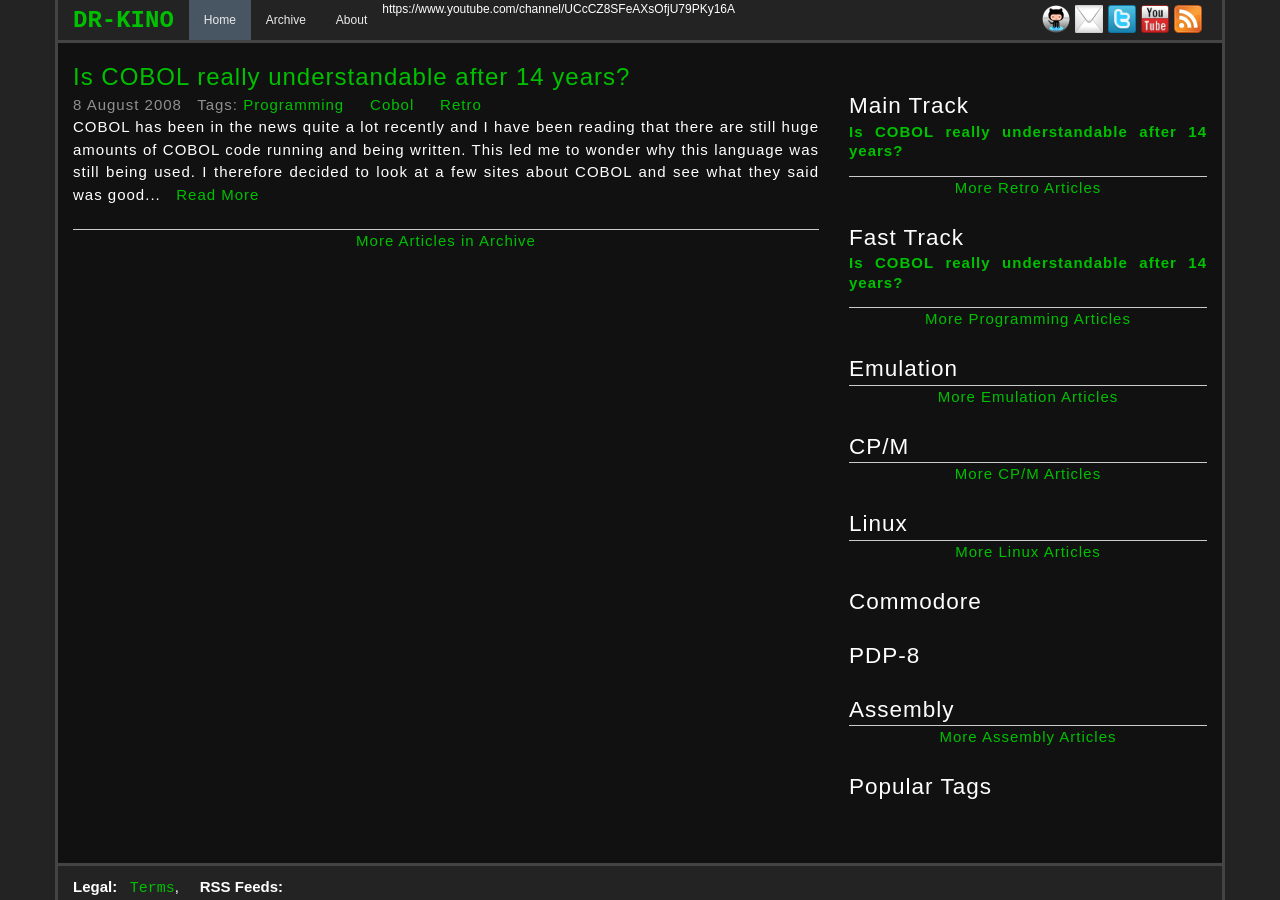
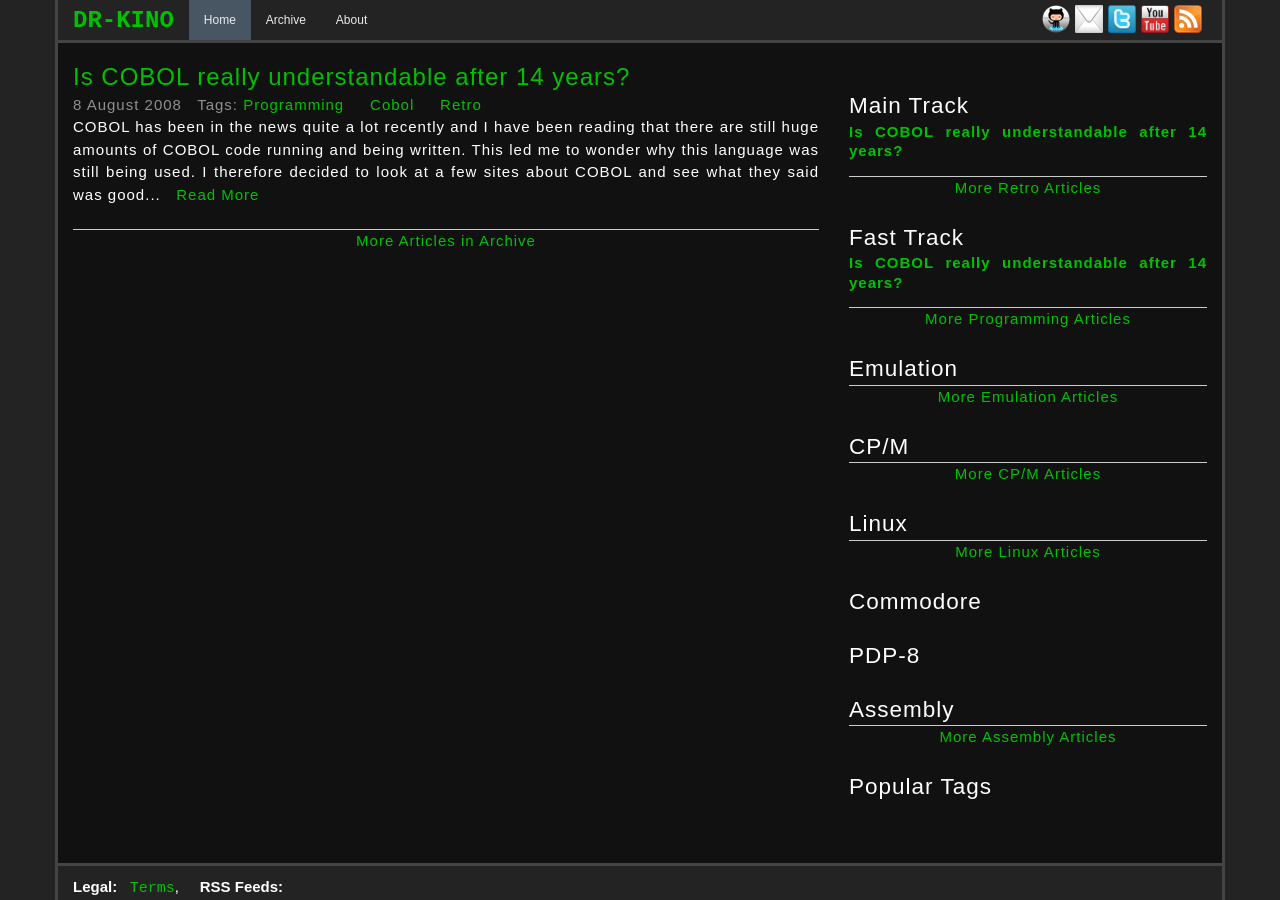
Before and after one commit to dr-kino/dr-kino.github.io, a Jekyll site: the page built from index.html, in a window 1280 px wide and 900 px high. Built offline with Jekyll 4.4.1, drawn with Linux system fonts in a browser that asks for light colours; nearby versions of some CDN libraries; comment, search, counter and statistics services are not loaded; some of the changed lines change nothing that is shown.

Commit message:
Initial commit

```diff
--- a/_includes/header.html
+++ b/_includes/header.html
@@ -51,7 +51,6 @@
       </a>
 
       <!-- From: http://www.buttonshut.com/Get-Button-Huts-Code/Youtube-Buttons-831.html -->
-      https://www.youtube.com/channel/UCcCZ8SFeAXsOfjU79PKy16A
       <a href="http://youtube.com/channel/UCcCZ8SFeAXsOfjU79PKy16A" title="Doctor Kino's YouTube Channel">
         <img class="bannerIcon" src="/images/youtube-small-square-32.png" alt="YouTube Channel"/>
       </a>
```
